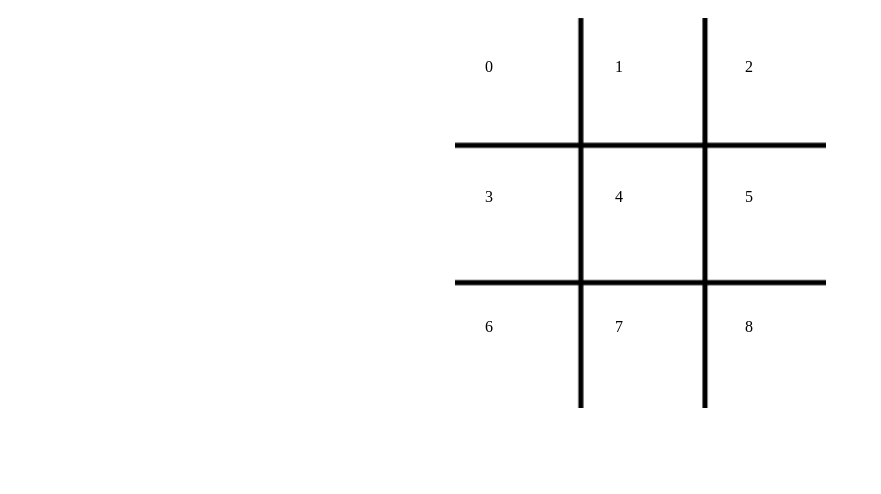
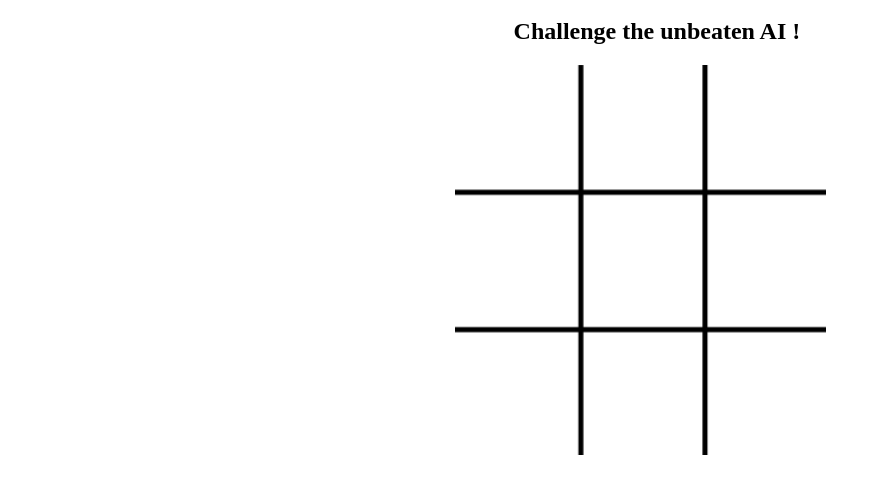
Before and after one commit to JicksonHD/CSC443_Assg3_TicTacToe, a plain HTML site: page index.html in a window 1280 px wide. Shown: the part 48-542 px from the top of the page, without its empty margins (0-881 px from the left). Drawn offline with Linux system fonts and the light colour scheme.

Commit message:
Added some designs

```diff
--- a/index.css
+++ b/index.css
@@ -3,9 +3,16 @@
     display: block;
     margin-left: 50%;
     margin-right: 50%;
-    width: 60px;
+    width: 100px;
 
   }
+
+.center-title2{
+
+  margin-left: 40%;
+  margin-right: 50%;
+  width: 300px;
+}
 
 .display-button{
 
@@ -16,7 +23,7 @@
 
   display: block;
   margin-left: 50%;
-  margin-right: 50%;
+  margin-right: 55%;
   width: 140px;
 }
 
--- a/index.html
+++ b/index.html
@@ -7,25 +7,26 @@
 
 <body>
     <h1>Tic Tac Toe</h1>
+    <h2 class="center-title2">Challenge the unbeaten AI !</h2>
 
 
     <div class="grid-container">
         <div class="row">
-            <div id="0" class="cell" onclick="setImg(0)">0</div>
-            <div id="1" class="cell" onclick="setImg(1)">1</div>
-            <div id="2" class="cell" onclick="setImg(2)">2</div>
+            <div id="0" class="cell" onclick="setImg(0)"></div>
+            <div id="1" class="cell" onclick="setImg(1)"></div>
+            <div id="2" class="cell" onclick="setImg(2)"></div>
         </div>
 
         <div class="row">
-            <div id="3" class="cell" onclick="setImg(3)">3</div>
-            <div id="4" class="cell" onclick="setImg(4)">4</div>
-            <div id="5" class="cell" onclick="setImg(5)">5</div>
+            <div id="3" class="cell" onclick="setImg(3)"></div>
+            <div id="4" class="cell" onclick="setImg(4)"></div>
+            <div id="5" class="cell" onclick="setImg(5)"></div>
         </div>
 
         <div class="row">
-            <div id="6" class="cell" onclick="setImg(6)">6</div>
-            <div id="7" class="cell" onclick="setImg(7)">7</div>
-            <div id="8" class="cell" onclick="setImg(8)">8</div>
+            <div id="6" class="cell" onclick="setImg(6)"></div>
+            <div id="7" class="cell" onclick="setImg(7)"></div>
+            <div id="8" class="cell" onclick="setImg(8)"></div>
         </div>
     </div>
     <br>
```
